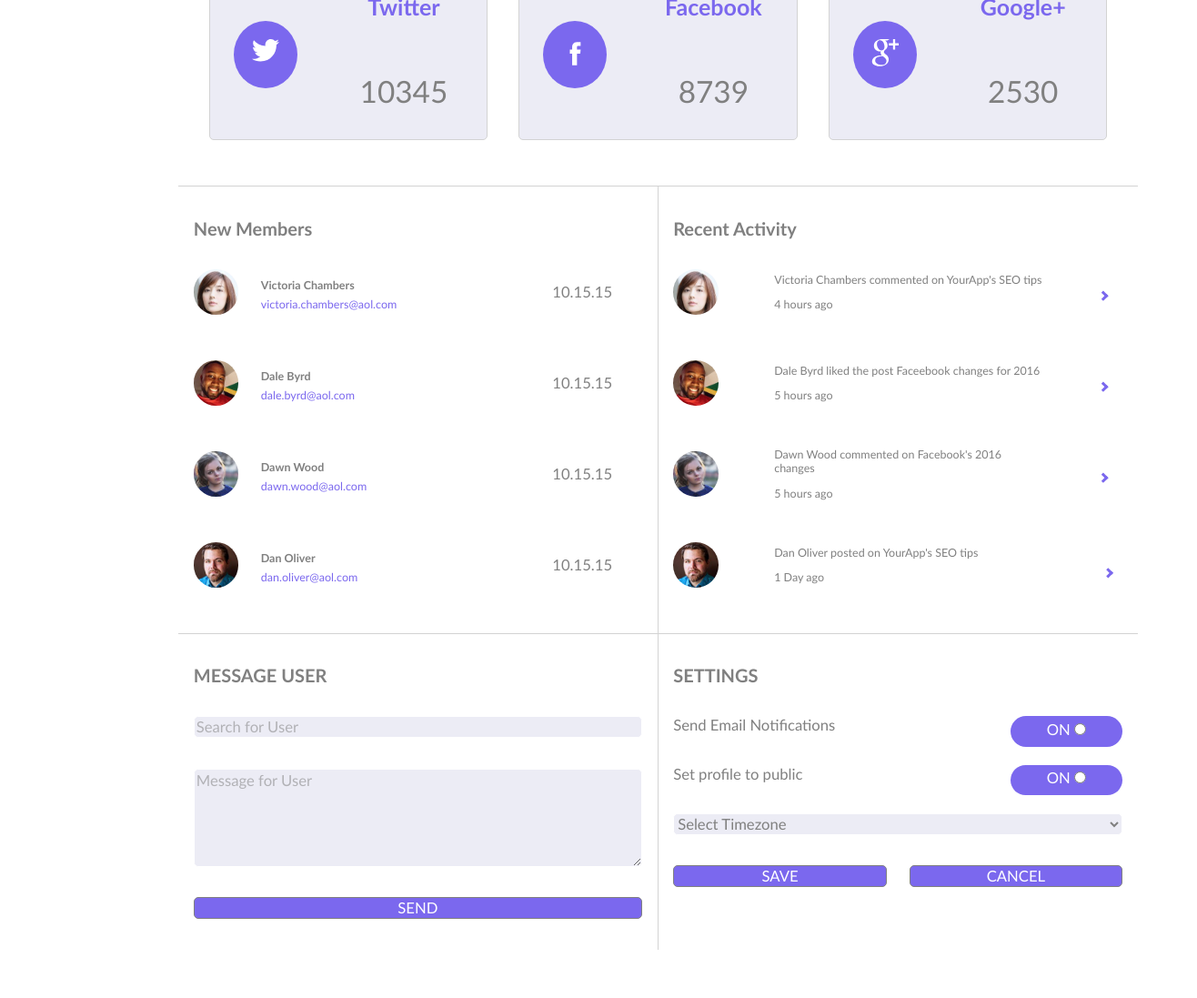
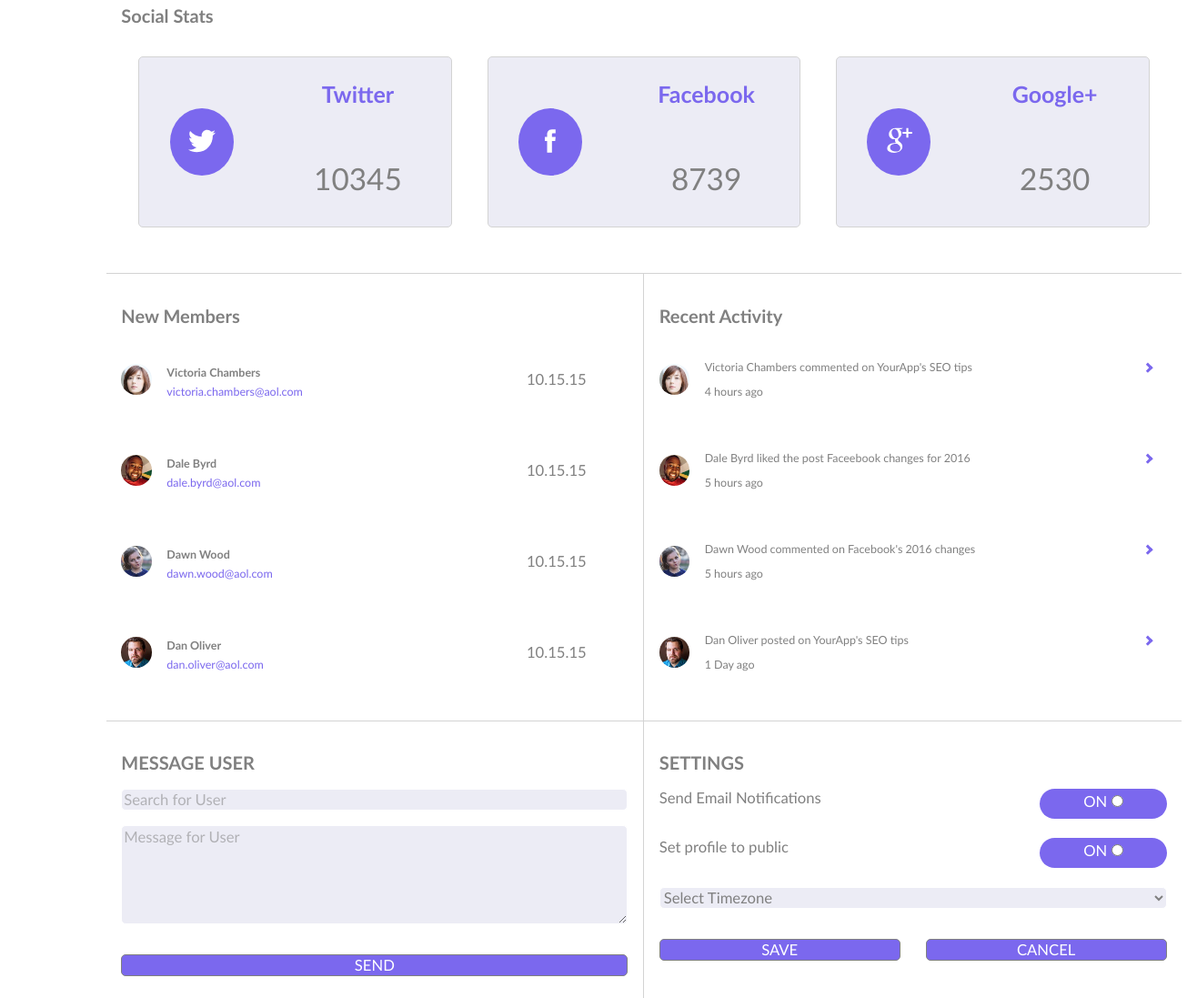
Before and after one commit to Agentkma/Project-9-Web-App-Dashboard, a plain HTML site: page index.html in a window 1280 px wide. Shown: the part 1340-2437 px from the top of the page at 91% size, 1316 px wide, since content can reach past the window. Before the commit the page ends 2384 px from the top, so only its background shows below. Drawn offline with nearby package versions, Linux system fonts and the light colour scheme; a web font is replaced by a local one.

Commit message:
3rd revisions
Still having spacing issues in Firefox at message user…

```diff
--- a/index.html
+++ b/index.html
@@ -55,9 +55,9 @@
 
           <div id="left-nav">
             <!-- < LEFT nav> -->
-              <ul>
+              <ul id="left-nav-ul">
                 <li id="dashboard-icon">
-                  <a href="#">
+                  <a href="#dash-search">
                     <!-- <?xml version="1.0" encoding="utf-8"?> -->
                   <!-- Generator: Adobe Illustrator 19.1.0, SVG Export Plug-In . SVG Version: 6.00 Build 0)  -->
                   <svg version="1.1" id="Line_2" xmlns="http://www.w3.org/2000/svg" xmlns:xlink="http://www.w3.org/1999/xlink" x="0px" y="0px"
@@ -83,7 +83,7 @@
                 </li>
 
                 <li id="members-icon">
-                  <a href="#">
+                  <a href="#new-members-recent">
                     <!-- <?xml version="1.0" encoding="utf-8"?> -->
                     <!-- Generator: Adobe Illustrator 19.1.0, SVG Export Plug-In . SVG Version: 6.00 Build 0)  -->
                     <svg version="1.1" id="Line_5" xmlns="http://www.w3.org/2000/svg" xmlns:xlink="http://www.w3.org/1999/xlink" x="0px" y="0px"
@@ -109,7 +109,7 @@
                 </li>
 
                 <li id="visits-icon">
-                  <a href="#">
+                  <a href="#myChart">
                     <!-- <?xml version="1.0" encoding="utf-8"?> -->
                     <!-- Generator: Adobe Illustrator 19.1.0, SVG Export Plug-In . SVG Version: 6.00 Build 0)  -->
                     <svg version="1.1" id="Line_12" xmlns="http://www.w3.org/2000/svg" xmlns:xlink="http://www.w3.org/1999/xlink" x="0px" y="0px"
@@ -133,7 +133,7 @@
                 </li>
 
                 <li id="settings-icon">
-                  <a href="#">
+                  <a href="#settings-container">
                     <!-- <?xml version="1.0" encoding="utf-8"?> -->
                     <!-- Generator: Adobe Illustrator 19.1.0, SVG Export Plug-In . SVG Version: 6.00 Build 0)  -->
                     <svg version="1.1" id="Line_6" xmlns="http://www.w3.org/2000/svg" xmlns:xlink="http://www.w3.org/1999/xlink" x="0px" y="0px"
@@ -221,8 +221,8 @@
                   <!-- <?xml version="1.0" encoding="utf-8"?> -->
                   <!-- Generator: Adobe Illustrator 19.1.0, SVG Export Plug-In . SVG Version: 6.00 Build 0)  -->
                   <div class="socialIcon">
-                    <svg  version="1.1" id="Layer_1" xmlns="http://www.w3.org/2000/svg" xmlns:xlink="http://www.w3.org/1999/xlink" x="0" y="10"
-                    	 viewBox="0 0 32 32" style="enable-background:new 0 0 32 32;" xml:space="preserve" width= "50" height="50">
+                    <svg  version="1.1" id="Layer_1" xmlns="http://www.w3.org/2000/svg" xmlns:xlink="http://www.w3.org/1999/xlink" x="0" y="0"
+                    	 viewBox="0 -4 32 32" style="enable-background:new 0 0 32 32;" xml:space="preserve" width= "50" height="50">
                     <path  d="M32,3.1c-1.2,0.5-2.4,0.9-3.8,1c1.4-0.8,2.4-2.1,2.9-3.6c-1.3,0.8-2.7,1.3-4.2,1.6C25.8,0.8,24,0,22.2,0
                     	c-3.6,0-6.6,2.9-6.6,6.6c0,0.5,0.1,1,0.2,1.5C10.3,7.8,5.5,5.2,2.2,1.2c-0.6,1-0.9,2.1-0.9,3.3c0,2.3,1.2,4.3,2.9,5.5
                     	c-1.1,0-2.1-0.3-3-0.8c0,0,0,0.1,0,0.1c0,3.2,2.3,5.8,5.3,6.4c-0.6,0.1-1.1,0.2-1.7,0.2c-0.4,0-0.8,0-1.2-0.1
@@ -240,7 +240,7 @@
                   <!-- <img src="icons/icon-facebook.svg" alt="facebook-icon" > -->
                   <div class="socialIcon">
                     <?xml version="1.0" ?><!DOCTYPE svg  PUBLIC '-//W3C//DTD SVG 1.1//EN'  'http://www.w3.org/Graphics/SVG/1.1/DTD/svg11.dtd'>
-                    <svg  style="enable-background:new 0 0 32 32;"  id="Layer_1" version="1.1" viewBox="0 0 56.693 56.693"  xml:space="preserve" xmlns="http://www.w3.org/2000/svg" xmlns:xlink="http://www.w3.org/1999/xlink"><path d="M40.43,21.739h-7.645v-5.014c0-1.883,1.248-2.322,2.127-2.322c0.877,0,5.395,0,5.395,0V6.125l-7.43-0.029  c-8.248,0-10.125,6.174-10.125,10.125v5.518h-4.77v8.53h4.77c0,10.947,0,24.137,0,24.137h10.033c0,0,0-13.32,0-24.137h6.77  L40.43,21.739z"/></svg>
+                    <svg  style="enable-background:new 0 0 32 32;"  id="Layer_1" version="1.1" viewBox="1 0 56.693 56.693"  xml:space="preserve" xmlns="http://www.w3.org/2000/svg" xmlns:xlink="http://www.w3.org/1999/xlink"><path d="M40.43,21.739h-7.645v-5.014c0-1.883,1.248-2.322,2.127-2.322c0.877,0,5.395,0,5.395,0V6.125l-7.43-0.029  c-8.248,0-10.125,6.174-10.125,10.125v5.518h-4.77v8.53h4.77c0,10.947,0,24.137,0,24.137h10.033c0,0,0-13.32,0-24.137h6.77  L40.43,21.739z"/></svg>
                   </div>
                   <div class="socialStats">
                     <p class="socialName">Facebook </p>
@@ -254,8 +254,8 @@
                   <!-- <?xml version="1.0" encoding="utf-8"?> -->
                   <!-- Generator: Adobe Illustrator 19.1.0, SVG Export Plug-In . SVG Version: 6.00 Build 0)  -->
                   <div class="socialIcon">
-                    <svg  version="1.1" id="Layer_1" xmlns="http://www.w3.org/2000/svg" xmlns:xlink="http://www.w3.org/1999/xlink" x="0px" y="0px"
-                    	 viewBox="0 0 32 32" style = "enable-background:new 0 0 32 32;" xml:space="preserve">
+                    <svg width="30" height="30" version="1.1" id="Layer_1" xmlns="http://www.w3.org/2000/svg" xmlns:xlink="http://www.w3.org/1999/xlink" x="0px" y="0px"
+                    	 viewBox="-2 -2 35 35" style = "enable-background:new 0 0 32 32;" xml:space="preserve">
                     <path d="M17.7,25.7c0-0.3,0-0.5-0.1-0.8c-0.1-0.2-0.1-0.5-0.2-0.7c-0.1-0.2-0.2-0.4-0.3-0.7c-0.2-0.2-0.3-0.4-0.4-0.6
                     	c-0.1-0.2-0.3-0.3-0.5-0.6c-0.2-0.2-0.4-0.4-0.5-0.5c-0.1-0.1-0.3-0.3-0.6-0.5c-0.3-0.2-0.5-0.4-0.6-0.4s-0.3-0.2-0.6-0.4
                     	c-0.3-0.2-0.5-0.4-0.6-0.4c-0.2,0-0.5,0-1,0c-0.7,0-1.4,0-2,0.1c-0.7,0.1-1.4,0.2-2.1,0.5c-0.7,0.2-1.3,0.5-1.9,0.9s-1,0.8-1.3,1.4
@@ -294,37 +294,45 @@
               <div id="new-members-recent">
                   <h2> New Members </h2>
                 <div class="new-members-each">
+                  <div class="new-member-pic-email">
                     <img src="pics/Chambers.jpg" alt="victoria-chambers" class= "member-pics">
                     <div class="member-name-email">
                       <h3 class="member-names">Victoria Chambers </h3 >
                       <a href="mailto:victoria.chambers@aol.com" target="_top" class="member-emails">victoria.chambers@aol.com</a>
                     </div>
+                  </div>
                   <time datetime="2015-10-15" class="member-dates">10.15.15</time>
                 </div>
 
                 <div class="new-members-each">
+                  <div class="new-member-pic-email">
                     <img src="pics/Byrd.jpg" alt="dale-byrd" class= "member-pics">
                     <div class="member-name-email">
                       <h3 class="member-names">Dale Byrd </h3 >
                       <a href="mailto:dale.byrd@aol.com" target="_top" class="member-emails">dale.byrd@aol.com</a>
                     </div>
+                  </div>
                   <time datetime="2015-10-15" class="member-dates">10.15.15</time>
                 </div>
 
                 <div class="new-members-each">
+                  <div class="new-member-pic-email">
                     <img src="pics/Wood.jpg" alt="dawn-wood" class= "member-pics">
                     <div class="member-name-email">
                       <h3 class="member-names">Dawn Wood</h3 >
                       <a href="mailto:dawn.wood@aol.com" target="_top" class="member-emails">dawn.wood@aol.com</a>
                     </div>
+                  </div>
                   <time datetime="2015-10-15" class="member-dates">10.15.15</time>
                 </div>
 
                 <div class="new-members-each">
+                  <div class="new-member-pic-email">
                     <img src="pics/Oliver.jpg" alt="dan-oliver" class= "member-pics">
                     <div class="member-name-email">
                       <h3 class="member-names">Dan Oliver </h3 >
                       <a href="mailto:dan.oliver@aol.com" target="_top" class="member-emails">dan.oliver@aol.com</a>
+                    </div>
                   </div>
                   <time datetime="2015-10-15" class="member-dates">10.15.15</time>
                 </div>
@@ -337,39 +345,47 @@
                  <h2> Recent Activity </h2>
 
                  <div class="recent-each">
+                   <div class="recent-pic-text">
                      <img src="pics/Chambers.jpg" alt="victoria-chambers" class= "member-pics">
                      <div class="recent-activity">
                        <p>Victoria Chambers commented on YourApp's SEO tips </p class="activity-text">
                        <p class="activity-time">4 hours ago </p>
                      </div>
+                   </div>
                    <p><i class="arrow right"></i></p>
                  </div>
 
                  <div class="recent-each">
+                   <div class="recent-pic-text">
                      <img src="pics/Byrd.jpg" alt="dale-byrd" class= "member-pics">
                      <div class="recent-activity">
                        <p>Dale Byrd liked the post Faceebook changes for 2016</p class="activity-text">
                        <p class="activity-time">5 hours ago </p>
                      </div>
+                   </div>
                    <p><i class="arrow right"></i></p>
                  </div>
 
                  <div class="recent-each">
+                   <div class="recent-pic-text">
                      <img src="pics/Wood.jpg" alt="dawn-wood" class= "member-pics">
                      <div class="recent-activity">
                        <p>Dawn Wood commented on Facebook's 2016 changes </p class="activity-text">
                        <p class="activity-time">5 hours ago </p>
                      </div>
+                   </div>
                    <p><i class="arrow right"></i></p>
                  </div>
 
                  <div class="recent-each">
+                   <div class="recent-pic-text">
                      <img src="pics/Oliver.jpg" alt="dan-oliver" class= "member-pics">
                      <div class="recent-activity">
                        <p>Dan Oliver posted on YourApp's SEO tips </p class="activity-text">
                        <p class="activity-time">1 Day ago </p>
                      </div>
-                   <p class="arrow right"><i ></i></p>
+                  </div>
+                   <p ><i class="arrow right"></i></p>
                  </div>
 
               <!-- END RECENT ACTIVITY Container -->
--- a/scss/components/_buttons.scss
+++ b/scss/components/_buttons.scss
@@ -22,7 +22,7 @@ fieldset {
     margin-left: 0;
     outline: none;
     @include breakpoint(tablet){
-      margin: 1em 0 1em 0;
+      margin: 0 0 1em 0;
       };
      // input-select group end
    }
@@ -35,11 +35,11 @@ fieldset {
     background-color: $primary-button-color ;
     display: inline-block;
     box-sizing: border-box;
-    margin: 1em ;
+    // margin-top: 1em;
     border-radius: 25px;
     color: $secondary-font-color;
     @include breakpoint(tablet){
-        margin: 1em 0 0 0;
+        // margin: 0 0 0 0;
         };
     };//label end
    p {
@@ -128,20 +128,27 @@ i {
 
 
 // LEFT NAV ICON/BUTON WHEN CLICKED// NOT WORKING/FUNCTIONAL
-// .activeNavIcon {
-//   background-color: $secondary-button-color;
-//   display: inline-block;
-// 	width: 45px;
-// 	height: 5px;
-// 	position: absolute;
-// 	bottom: -13px;
-// 	left: -2px;
-// 	-webkit-border-radius: 3px;
-// 	-moz-border-radius: 3px;
-// 	border-radius: 3px;
-// 	transition-property: width, height;
-//
-// }
+.activeNavIcon {
+  background-color: $secondary-button-color;
+  display: inline;
+	position: absolute;
+  overflow: visible;
+  // width: 100%;
+  // height: 2px;
+	// top: 2px;
+  z-index: 1000000;
+	-webkit-border-radius: 25%;
+	-moz-border-radius: 25%;
+	border-radius: 25%;
+	transition-property: width, height;
+  @include breakpoint (tablet){
+
+    left: -2em;
+    width: 15px;
+  	height: 50px;
+  }
+
+}
 
 
 //TRAFFIC LINE CHART HOURLY-DAILY-WEEKLY-MONTHLY
--- a/scss/components/_icons.scss
+++ b/scss/components/_icons.scss
@@ -8,9 +8,12 @@
   background-color: $primary-button-color;
   border-width: 10px;
   border-radius: 50%;
-  padding: 20px;
+  padding: 40px;
   margin: auto;
   fill: #ffffff;
+    @include breakpoint(tablet) {
+    padding: 20px;
+  }
 
 }
 
@@ -30,15 +33,16 @@
 #bell-icon {
   border-right: $header-icon-border-color 1px solid;
   padding-right: 1em;
+  position: relative;
 }
 
 #bell-active-note {
   display: inline-block;
-  position: relative;
+  position: absolute;
   width: 10px;
   height:10px;
-  top: -20px;
-  left: 5px;
+  top: 0px;
+  right: 5px;
   background-color: $secondary-button-color;
   z-index: 200000;
   border-radius: 50%;
--- a/scss/components/_typography.scss
+++ b/scss/components/_typography.scss
@@ -28,6 +28,12 @@ legend {
 
   }
 }
+
+p {
+  -webkit-margin-before: 0em;
+    -webkit-margin-after: 0em;
+  margin:0;
+  }
 
 .alert-box-text,
 .header-text
@@ -80,7 +86,7 @@ legend {
 }
 
 #alert-text {
-  padding: 0 1em;
+  padding: 1em;
 }
 
 #dash-page {
--- a/scss/layout/_containers.scss
+++ b/scss/layout/_containers.scss
@@ -27,13 +27,14 @@ fieldset {
 .main-content {
   @extend %margin0;
   padding: 0 1em;
-  width: 90%;
+  width: 95%;
   height: 100%;
   top:4em;
   @include breakpoint(tablet){
     position: absolute;
-    right:.75em;
-    width: 85%;
+    left: 100px;
+    width: 95%;
+
     }
 }
 
@@ -45,15 +46,25 @@ fieldset {
 
 
 .mobileUsers {
+  margin-bottom: 1em;
   @include breakpoint(tablet){
     border-left: $tertiary-color solid 1px;
+    margin-bottom: 0;
   }
+}
+
+.new-member-pic-email,
+.recent-pic-text {
+display: flex;
+width: 80%;
+
 }
 
 .new-members-each,
 .recent-each{
   @include section-borders(border-top);
   @extend %flexBoxLayout;
+
   min-height: 10em;
   margin-bottom: 1em;
   @include breakpoint(tablet){
@@ -68,13 +79,14 @@ fieldset {
 
 .member-name-email,
 .recent-activity {
-  width: 60%;
-  margin: auto 0;
+  width: 80%;
+  margin: auto 1em;
   display:flex;
   flex-direction: column;
-  flex-shrink: 1;
+  flex-wrap: wrap;
+
   @include breakpoint(tablet){
-  margin-left: 0;
+
   // width:70%
   }
 }
@@ -85,8 +97,8 @@ fieldset {
   border-radius: 50%;
   margin: auto 0;
   @include breakpoint(tablet){
-  width: 10%;
-  height: 10%;
+  width: 2em;
+  height: 2em;
   }
 }
 
@@ -102,17 +114,17 @@ fieldset {
 .arrow-right{
   margin: auto 0;
   width: 20%;
+  height: 100%;
 }
 
 .notification_p_lablel,
 .settings-buttons {
   width: 100%;
-  @include breakpoint(tablet){
+  margin-bottom: 1.25em;
   display: flex;
   flex-wrap: wrap;
   flex-direction: row;
   justify-content: space-between;
-    }
   }
 
 .traffic {
@@ -174,14 +186,6 @@ fieldset {
   margin: 1em 0;
 }
 
-canvas > #dailyTrafficChart,
-canvas > #mobileUsersChart {
-
-  width: 300px;
-  height: 300px;
-
-
-}
 
 
 #new-members-recent,
@@ -234,17 +238,23 @@ canvas > #mobileUsersChart {
     left:0;
     display:flex;
     justify-content: space-around;
-    width: 10%;
+    width: 100px;
     height: 100%;
     top: 4em;
+    ul {
+      position:relative;
+
+    }
       li {
         border:none;
+        display: flex;
       }
   }
 }
 
 #message-textarea {
   height: 6.5em;
+  -moz-appearance:textfield-multiline;
 }
 
 #new-members-all,
@@ -303,184 +313,3 @@ canvas > #mobileUsersChart {
     margin-bottom: 2em;
     }
 }
-
-
-
-
-
-
-
-
-
-
-
-
-// /*************VARIABLES**************/
-// $secondary-background-color  :    white;
-// $main-container-width        :    90%;
-//
-//
-//
-//
-//
-// /*************STYLES*************/
-//
-//
-// .main-header {
-//   width: $main-container-width ;
-//   /*display:block;*/
-//   margin: auto;
-//   @include breakpoint(tablet){
-//   display: flex;
-//   flex-direction: column;
-//   align-items: center;}
-//   @include breakpoint(desktop){
-//     flex-direction: row;
-//     justify-content: space-between;
-//     }
-//   }
-//
-//
-//
-// .main-nav
-//   { a {width: 100%;}
-//       li {
-//           margin: 5px 20px;
-//         }
-//     @include breakpoint(tablet)
-//       {
-//       display: flex;
-//       align-items: flex-end;
-//
-//       }
-//    @include breakpoint(desktop)
-//       {
-//         margin: 5px 0px 5px 20px;
-//       }
-//     }
-//
-//
-//
-//
-// .profile-section{
-//   width: $main-container-width ;
-//   @extend %margin0;
-//   @include breakpoint(tablet){
-//       display: flex;
-//       padding-top: 15pt;
-//       padding-bottom: 15pt;
-//       }
-//   @include breakpoint(desktop){
-//      }
-//   }
-//
-//
-// .profile-pic{
-//   width:60%;
-//   @extend %margin0;
-//   padding-bottom: 20pt;
-//   @include breakpoint(tablet){
-//       width:40%;
-//       padding-left: 10pt;
-//       order: 2;
-//       }
-//   }
-//
-// .profile-intro {
-//
-//   padding-bottom: 5pt;
-//   width: 100%;
-//   @extend %margin0;
-//   @include breakpoint(tablet){
-//     line-height: 20pt;
-//     width: 60%;
-//      p
-//        {text-align: left;
-//         padding-top: 15pt;
-//         margin: 0;
-//         margin-right: 0;
-//         }
-//       }
-//   @include breakpoint(desktop)
-//     { line-height: 30pt;
-//       p
-//       {margin-right: 10pt;
-//        order: -1;
-//       }
-//     }
-//   }
-//
-// .portfolio-heading{
-//   padding-bottom: 15pt;
-//   padding-top: 20pt;
-//   margin: 0;
-//     }
-//
-// .port-background{
-//   width: 100%;
-//   background-color: $secondary-background-color;
-//   background-size: cover;
-//   padding-top: 10pt;
-//   padding-bottom: 10pt;
-//   clear: both;
-//   min-height: 100pt;
-//   display:inline-block;
-//   @include breakpoint(desktop)
-//     {
-//     margin: 0 auto;
-//     }
-//   }
-//
-// .main-portfolio{
-//   display: flex;
-//   flex-wrap: wrap;
-//   @extend %margin0;
-//    .col {flex-basis: 300px;
-//          align-content: space-between;
-//          margin: 0 auto;
-//           }
-//   @extend %primary_container_width;
-//   padding-bottom: 10pt;
-//   @extend %centered;
-//   @extend %margin0;
-//   @include breakpoint(tablet){
-//     width: $main-container-width ;
-//     }
-//   @include breakpoint(desktop){
-//     width: 95%;
-//
-//     }
-//   }
-//
-// .portfolio-text {
-//   @extend %primary_container_width;
-//   @extend %margin0;
-//   padding-bottom: 10pt;
-//   @include breakpoint(tablet){
-//     width: $main-container-width ;
-//     min-height: 50pt;
-//     max-height: 50pt;
-//     padding-bottom: 20pt;
-//     }
-//   }
-//
-// .skills, .contact{
-//   padding-top: 30pt;
-//   @extend %primary_container_width;
-//   @extend %margin0;
-//   @include breakpoint(tablet){
-//       clear:both;
-//       padding-top: 10pt;
-//       display:block;
-//       width: 60%;
-//       margin: 10pt auto;
-//       }
-//   }
-//
-// .phone {
-//   padding-top: 10pt;
-//   }
-//
-// .email{
-//   padding-bottom: 30pt;
-//   }
```
Also changed, not shown: css/application.css, 1 other file. Lines whose indentation alone changed are shown as unchanged.
